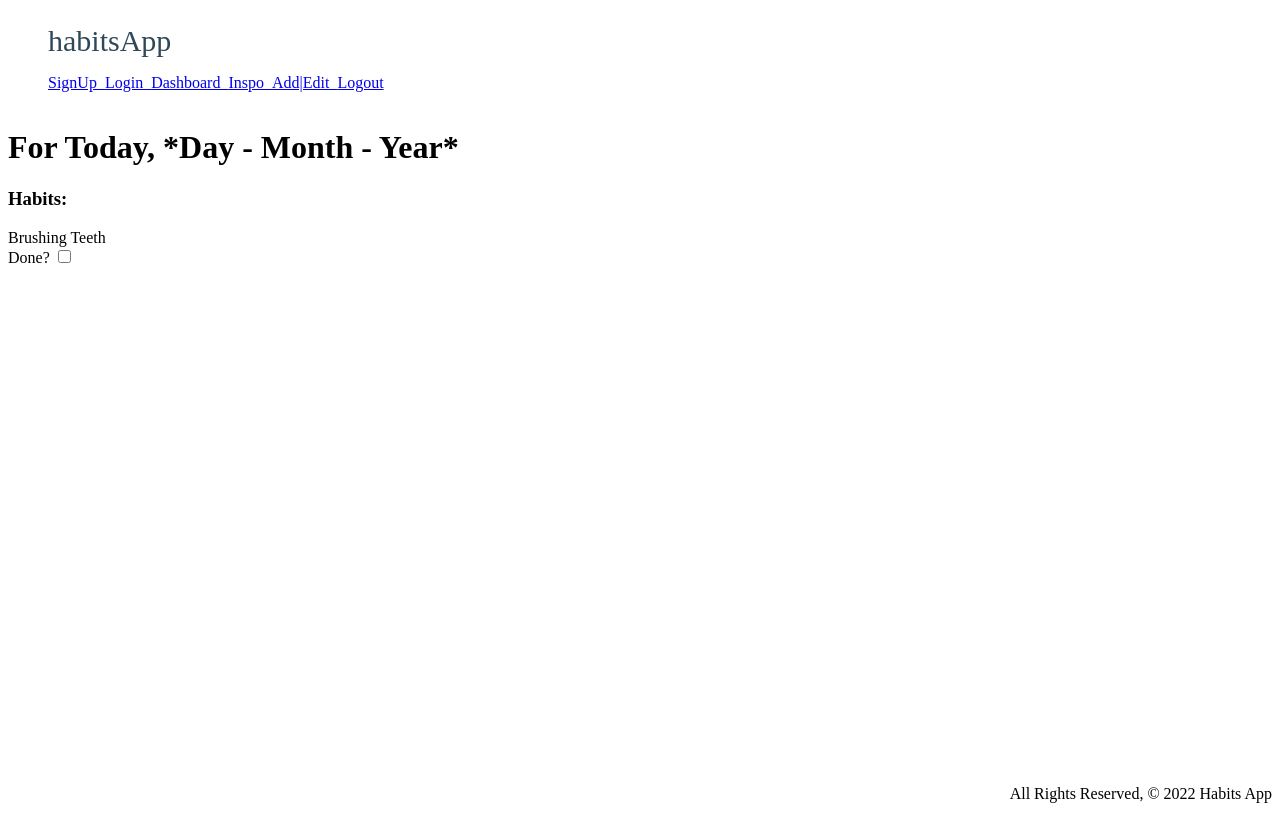
After one commit to samuelperalesg/habitsapp, a Django app: page /dashboard in a window 1280 px wide. The commit adds this page. Run offline with Django 4.2, Linux system fonts and the light colour scheme.

Commit message:
wip: add dashboard and implement temporary habit-model

```diff
--- a/main_app/templates/base.html
+++ b/main_app/templates/base.html
@@ -26,8 +26,8 @@
           <li class="login-btn"><a href="/">Login&nbsp;&nbsp;</a></li>
           <li class="dashboard-btn"><a href="/dashboard">Dashboard&nbsp;&nbsp;</a></li>
           <li class="inspo-btn"><a href="/inspo">Inspo&nbsp;&nbsp;</a></li>
-          <li class="add-edit-btn"><a href="/add-edit">Add|Edit&nbsp;&nbsp;</a></li>
-          <li class="logout-btn"><a href="/logout">logout</a></li>
+          <li class="add-edit-btn"><a href="/add_edit">Add|Edit&nbsp;&nbsp;</a></li>
+          <li class="logout-btn"><a href="/logout">Logout</a></li>
         </ul>
 
       </div>
--- /dev/null
+++ b/main_app/templates/dashboard.html
@@ -0,0 +1,19 @@
+{% extends 'base.html'%}
+{% block content%}
+
+<h1>For Today, *Day - Month - Year*</h1>
+
+<h3>Habits:</h3>
+
+{% for habit in habits %}
+<div class="card">
+  <div class="card-content">
+    <span class="card-title">{{ habit.habit_name }}</span>
+    <br />
+    Done?
+    <input type="checkbox">
+  </div>
+</div>
+
+{% endfor %}
+{% endblock %}
--- a/main_app/urls.py
+++ b/main_app/urls.py
@@ -3,4 +3,9 @@ from . import views
 
 urlpatterns = [
 	path('', views.welcome, name='welcome'),
+	path('signup', views.signup, name='signup'),
+	path('dashboard', views.dashboard, name='dashboard'),
+	path('inspo', views.inspo, name='inspo'),
+	path('add_edit', views.add_edit, name='add_edit'),
+	path('logout', views.logout, name='logout'),
 ]
--- a/main_app/views.py
+++ b/main_app/views.py
@@ -1,8 +1,44 @@
 from django.shortcuts import render
 from django.http import HttpResponse
 
-# Create your views here.
+# Views
+# ========================================================
 
 # Welcome View
 def welcome(request):
 	return render(request, 'welcome.html')
+
+# Signup View
+def signup(request):
+	return render(request, 'signup.html')
+
+# Dashboard View
+def dashboard(request):
+	return render(request, 'dashboard.html', {'habits': habits})
+
+# Inspo View
+def inspo(request):
+	return render(request, 'inspo.html')
+
+# Add_edit View
+def add_edit(request):
+	return render(request, 'add_edit.html')
+
+# Logout View
+def logout(request):
+	return render(request, 'logout.html')
+
+# Models
+# ========================================================
+
+class Habit:
+	def __init__(self, habit_name, healthy, plan_of_action, external_cue, internal_cue):
+		self.habit_name = habit_name
+		self.healthy = healthy
+		self.plan_of_action = plan_of_action
+		self.external_cue = external_cue
+		self.internal_cue = internal_cue
+
+habits = [
+	Habit('Brushing Teeth', 'True', 'none', 'Teeth feel dirty', 'I want to have a pretty smile'),
+]
```
